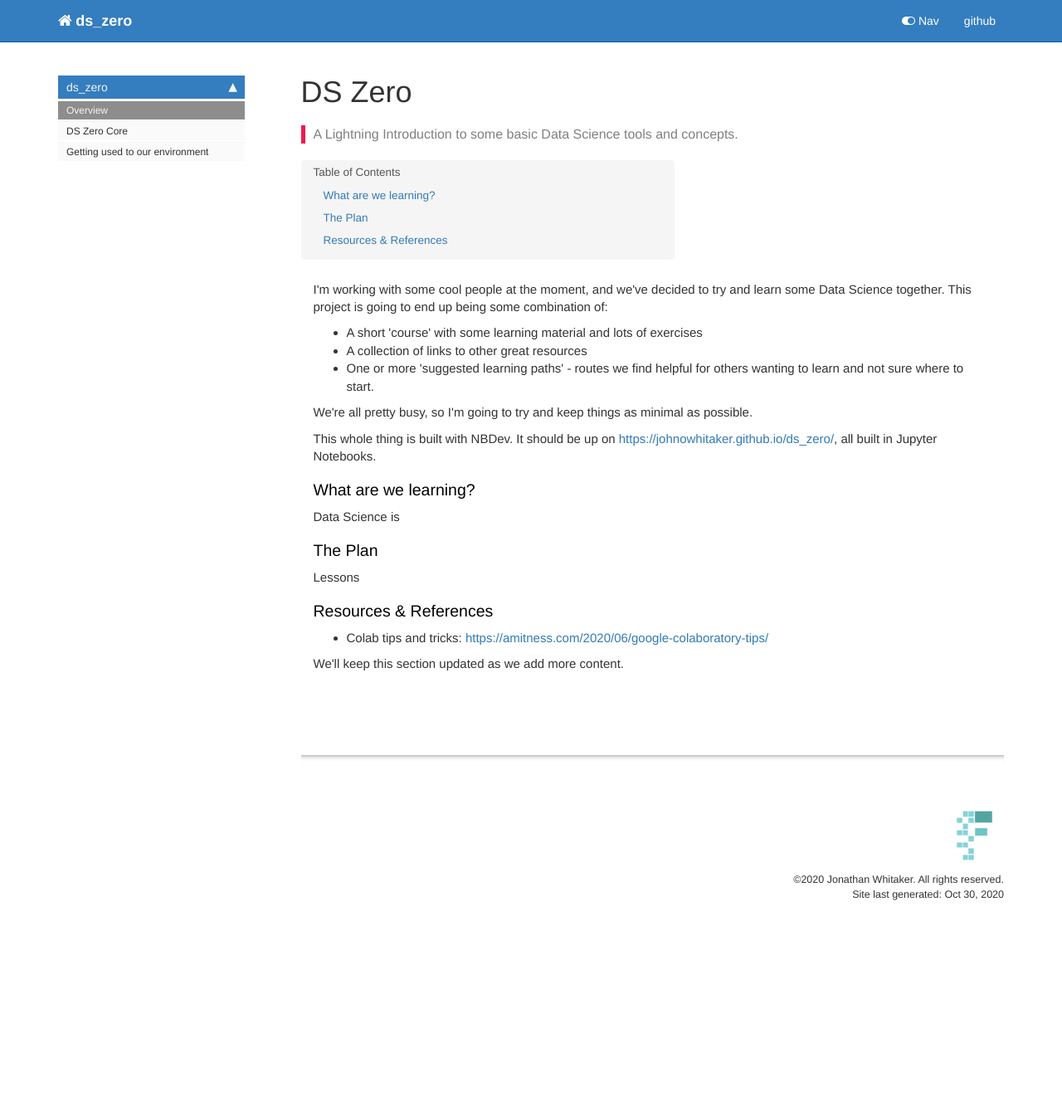
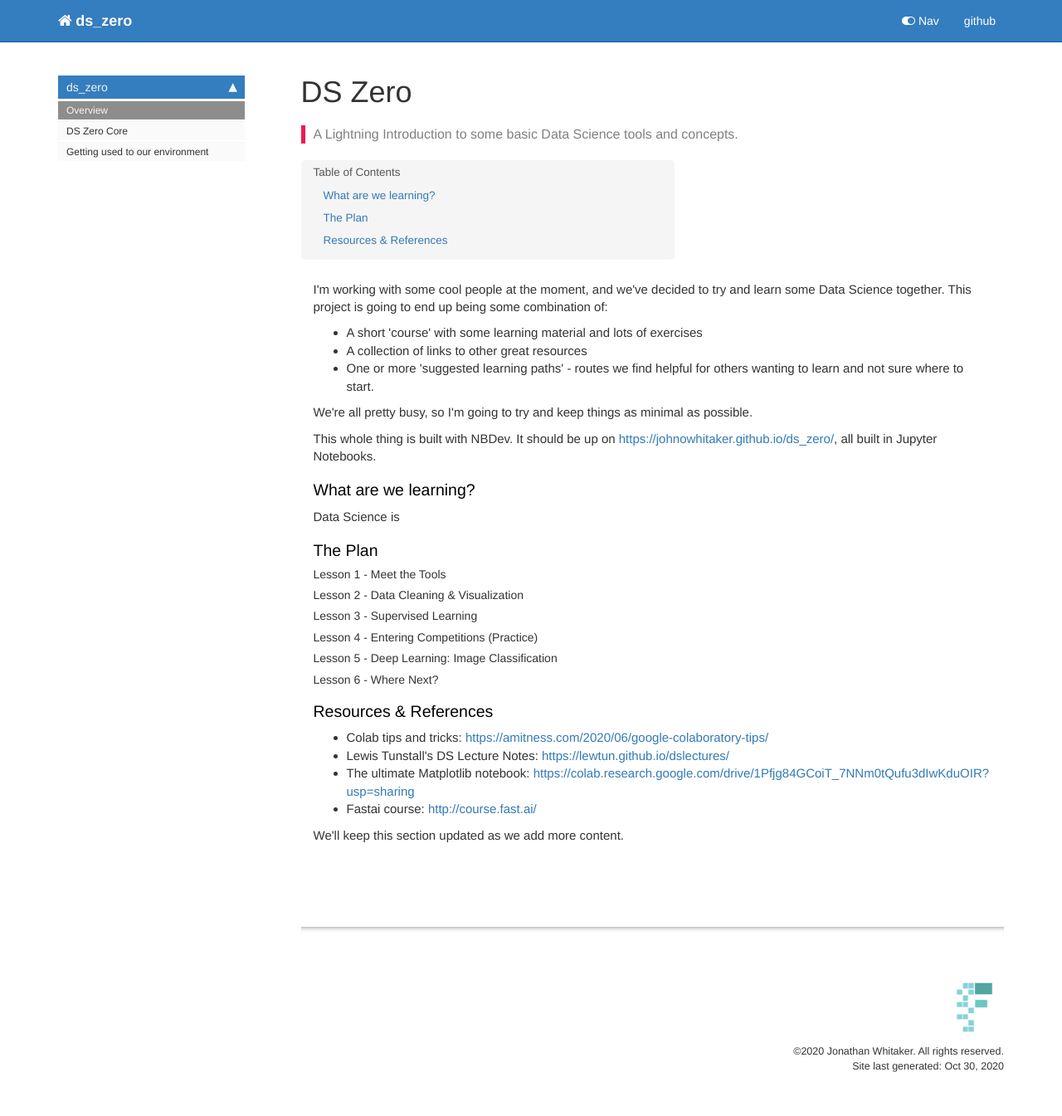
Before and after one commit to johnowhitaker/ds_zero, a Jekyll site: the page built from docs/index.html, in a window 1280 px wide. Shown: the whole page at 83% size. Built offline with Jekyll 4.4.1, drawn with Linux system fonts in a browser that asks for light colours; nearby versions of some CDN libraries; comment, search, counter and statistics services are not loaded; before the commit the page ends 1138 px from its top, so only the background shows below that.

Commit message:
Meet the tools started, adding overall lesson plan

```diff
--- a/docs/_data/sidebars/home_sidebar.yml
+++ b/docs/_data/sidebars/home_sidebar.yml
@@ -14,7 +14,7 @@ entries:
       url: core.html
     - output: web,pdf
       title: Getting used to our environment
-      url: Environment.html
+      url: Meet_The_Tools.html
     output: web
     title: ds_zero
   output: web
--- a/docs/index.html
+++ b/docs/index.html
@@ -52,8 +52,7 @@ nb_path: "index.ipynb"
 </div>
 <div class="cell border-box-sizing text_cell rendered"><div class="inner_cell">
 <div class="text_cell_render border-box-sizing rendered_html">
-<h3 id="The-Plan">The Plan<a class="anchor-link" href="#The-Plan"> </a></h3><p>Lessons</p>
-
+<h3 id="The-Plan">The Plan<a class="anchor-link" href="#The-Plan"> </a></h3><h5 id="Lesson-1---Meet-the-Tools">Lesson 1 - Meet the Tools<a class="anchor-link" href="#Lesson-1---Meet-the-Tools"> </a></h5><h5 id="Lesson-2---Data-Cleaning-&amp;-Visualization">Lesson 2 - Data Cleaning &amp; Visualization<a class="anchor-link" href="#Lesson-2---Data-Cleaning-&amp;-Visualization"> </a></h5><h5 id="Lesson-3---Supervised-Learning">Lesson 3 - Supervised Learning<a class="anchor-link" href="#Lesson-3---Supervised-Learning"> </a></h5><h5 id="Lesson-4---Entering-Competitions-(Practice)">Lesson 4 - Entering Competitions (Practice)<a class="anchor-link" href="#Lesson-4---Entering-Competitions-(Practice)"> </a></h5><h5 id="Lesson-5---Deep-Learning:-Image-Classification">Lesson 5 - Deep Learning: Image Classification<a class="anchor-link" href="#Lesson-5---Deep-Learning:-Image-Classification"> </a></h5><h5 id="Lesson-6---Where-Next?">Lesson 6 - Where Next?<a class="anchor-link" href="#Lesson-6---Where-Next?"> </a></h5>
 </div>
 </div>
 </div>
@@ -61,6 +60,9 @@ nb_path: "index.ipynb"
 <div class="text_cell_render border-box-sizing rendered_html">
 <h3 id="Resources-&amp;-References">Resources &amp; References<a class="anchor-link" href="#Resources-&amp;-References"> </a></h3><ul>
 <li>Colab tips and tricks: <a href="https://amitness.com/2020/06/google-colaboratory-tips/">https://amitness.com/2020/06/google-colaboratory-tips/</a></li>
+<li>Lewis Tunstall's DS Lecture Notes: <a href="https://lewtun.github.io/dslectures/">https://lewtun.github.io/dslectures/</a></li>
+<li>The ultimate Matplotlib notebook: <a href="https://colab.research.google.com/drive/1Pfjg84GCoiT_7NNm0tQufu3dIwKduOIR?usp=sharing">https://colab.research.google.com/drive/1Pfjg84GCoiT_7NNm0tQufu3dIwKduOIR?usp=sharing</a> </li>
+<li>Fastai course: <a href="http://course.fast.ai/">http://course.fast.ai/</a></li>
 </ul>
 <p>We'll keep this section updated as we add more content.</p>
 
--- a/docs/sidebar.json
+++ b/docs/sidebar.json
@@ -2,6 +2,6 @@
   "ds_zero": {
     "Overview": "/",
     "DS Zero Core": "core.html",
-    "Getting used to our environment": "Environment.html"
+    "Getting used to our environment": "Meet_The_Tools.html"
   }
 }
```
Also changed, not shown: docs/Meet_The_Tools.html (added, +73 -0 lines), README.md, 3 other files.
